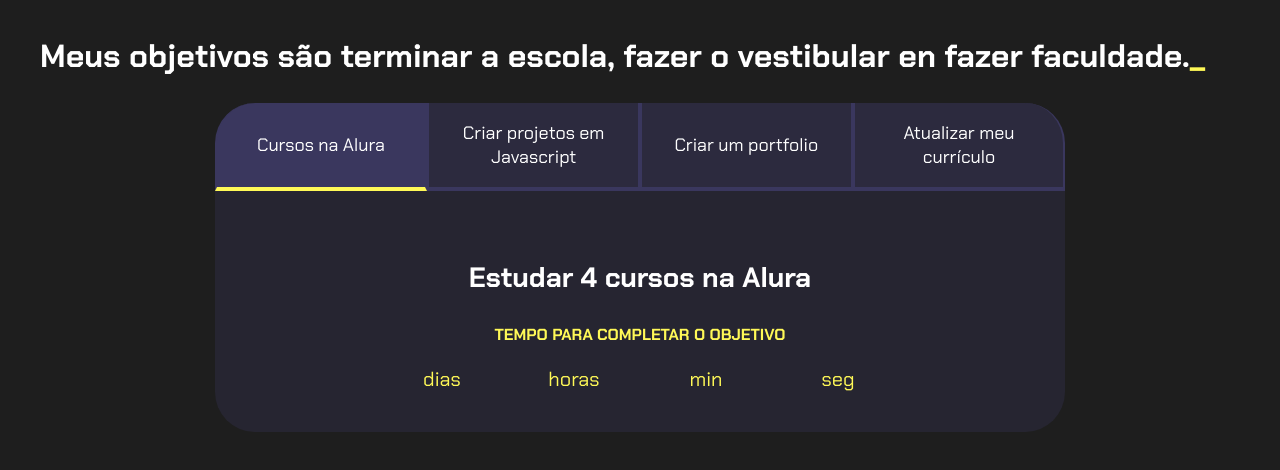
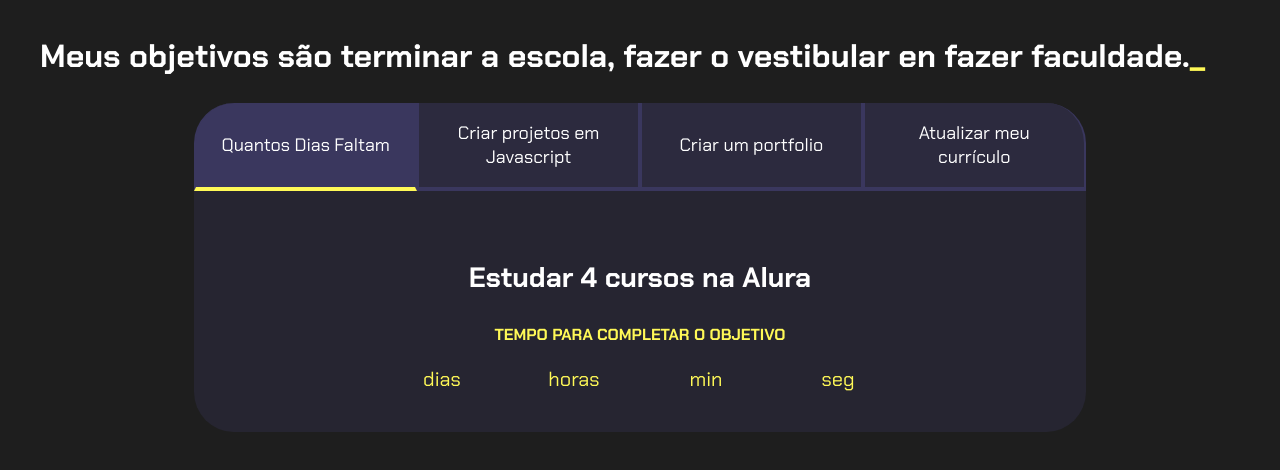
Before and after one commit to carlosss12334/projeto-de-vida, a plain HTML site: page index.html in a window 1280 px wide. Drawn offline with Linux system fonts and the light colour scheme.

Commit message:
Update index.html

```diff
--- a/index.html
+++ b/index.html
@@ -13,7 +13,7 @@
         <h2 class="titulo-principal">Meus objetivos são terminar a escola, fazer o vestibular en fazer faculdade.<span>_</span></h2>
         <div class="conteudo">
             <div class="botoes">
-                <button class="botao ativo">Cursos na Alura</button>
+                <button class="botao ativo">Quantos Dias Faltam</button>
                 <button class="botao">Criar projetos em Javascript</button>
                 <button class="botao">Criar um portfolio</button>
                 <button class="botao">Atualizar meu currículo</button>
```
